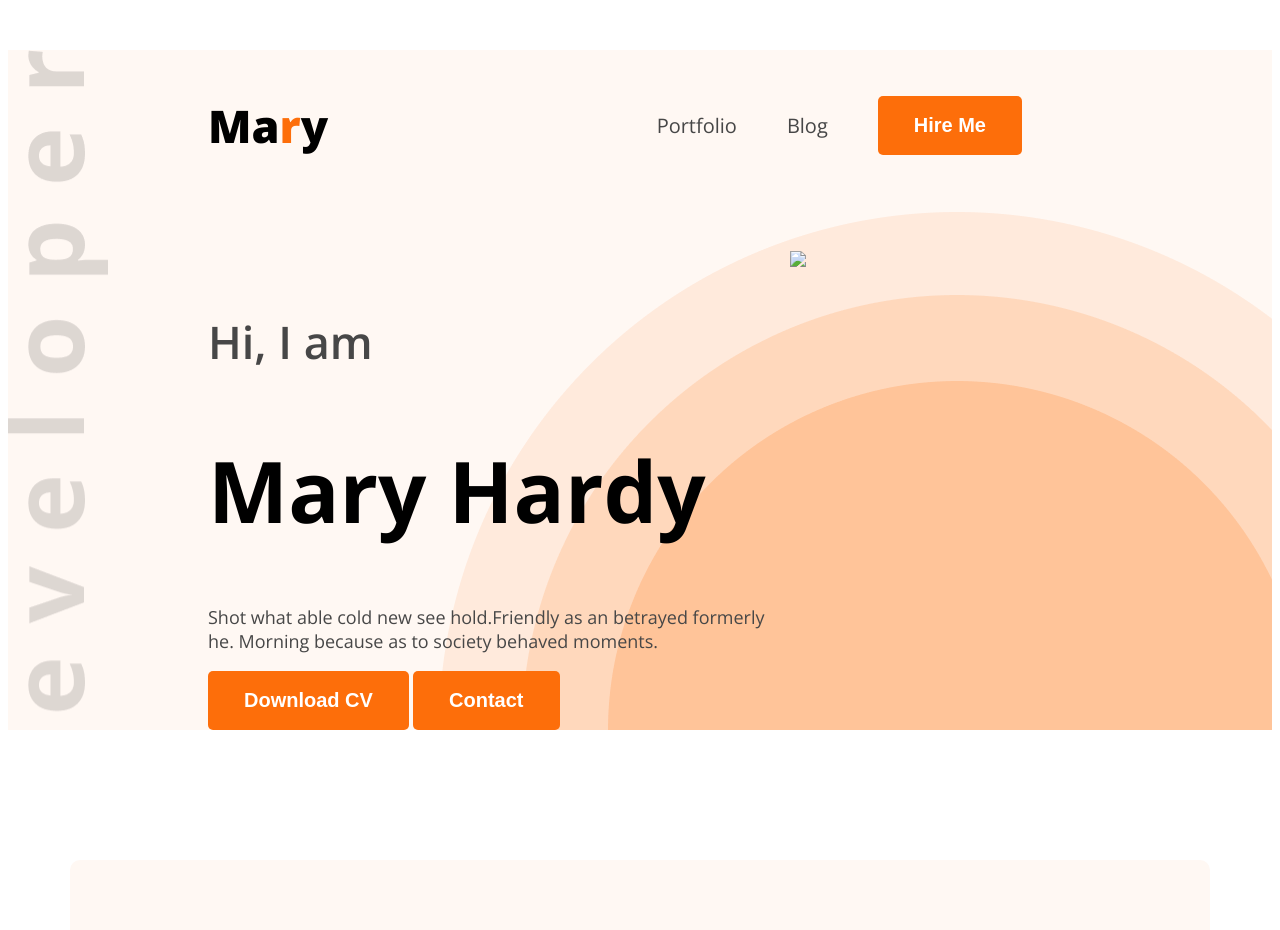
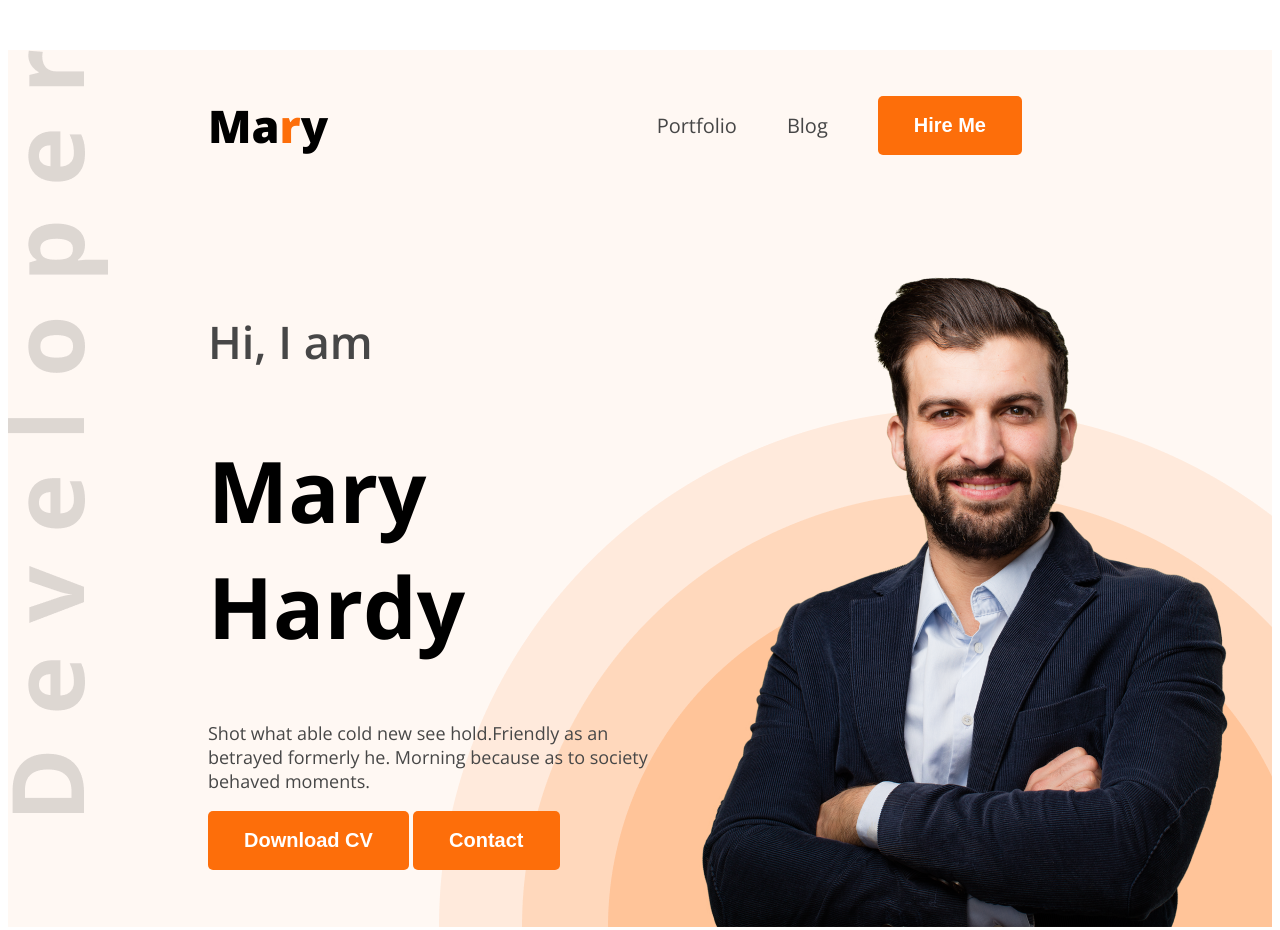
Before and after one commit to intisarmd13/web-portfolio, a plain HTML site: page index.html in a window 1280 px wide. Shown: the top 930 px of the page. Drawn offline with nearby package versions, Linux system fonts and the light colour scheme.

Commit message:
hardy er image path thik korsi

```diff
--- a/index.html
+++ b/index.html
@@ -36,7 +36,7 @@
 
                     </div>
 
-                    <img class="banner-hardy" src="../web-developer-portfolio/portfolio-resources/images/hardy.png">
+                    <img class="banner-hardy" src="./portfolio-resources/images/hardy.png">
 
              </div>
 
```
